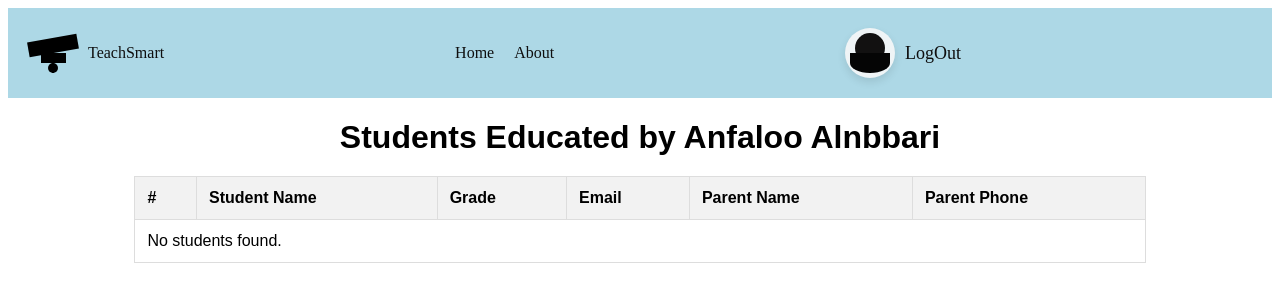
After one commit to EnasJa/TEACH_SMART, a Django app: page /teacher/123454675/students/ in a window 1280 px wide. The commit adds this page. Shown: the top 302 px of the page. Run offline with Django 5.2, Linux system fonts and the light colour scheme; data comes from the database, SQL or seed files in the repository; both versions use the stored data as it was after the commit.

Commit message:
BSPMS2411-44

```diff
--- a/web/tsweb/Templates/login_teacher.html
+++ b/web/tsweb/Templates/login_teacher.html
@@ -87,7 +87,7 @@ login_teacher
 
     .image-container {
         flex: 1;
-        background-image: url('https://i.pinimg.com/originals/1d/e2/8f/1de28fec9c6b888d3c7084f8fd9712e1.jpg');
+        background-image: url('https://i.pinimg.com/736x/3b/ad/9e/3bad9eb58e01cd92272a20b85c1e4141.jpg');
         background-size: contain;
         background-repeat: no-repeat;
         background-position: center;
--- a/web/tsweb/Templates/profile_teacher.html
+++ b/web/tsweb/Templates/profile_teacher.html
@@ -42,7 +42,7 @@
 <head>
     <meta charset="UTF-8">
     <meta name="viewport" content="width=device-width, initial-scale=1.0">
-    <title>teacher Profile</title>
+    <title>Student Profile</title>
 </head>
 <body>
     <h1>Welcome, {{ teacher.first_name }}</h1>
@@ -76,6 +76,10 @@
             </div>
         </aside>
     </section>
+      <!-- Button to view list of students -->
+      <div class="student-list-button">
+        <a href="{% url 'teacher_students_list' teacher.id_number %}" class="btn">View List of Students</a>
+    </div>
 </body>
 </html>
 
--- /dev/null
+++ b/web/tsweb/Templates/teacher_students_list.html
@@ -0,0 +1,113 @@
+<!DOCTYPE html>
+<html lang="en" dir="ltr">
+<head>
+    <meta charset="UTF-8">
+    <meta name="viewport" content="width=device-width, initial-scale=1.0">
+
+    <!-- Link to your CSS file -->
+    {% load static %}
+    <link rel="stylesheet" href="{% static 'css/base.css' %}">
+
+    <title>Teach Smart</title>
+</head>
+<body>
+
+    <header>
+        <div class="logo">
+            <div class="graduation-hat">
+                <div class="hat-top"></div>
+                <div class="hat-base"></div>
+                <div class="hat-tassel"></div>
+            </div>
+            <span>TeachSmart</span>
+        </div>
+        <nav>
+            <ul>
+                <li><a href="/">Home</a></li>
+                <li><a href="home.html#about">About</a></li>
+
+            </ul>
+        </nav>
+        <div class="auth-buttons">
+                <a href="{% url 'logout_student' %}" class="login-button">
+                    <div class="user-icon"></div>
+                    <span class="login-text">LogOut</span>
+                </a>
+        </div>
+        <div class="notification-icon"></div>
+    </header>
+	<main>
+    <div class="container">
+        <h1>Students Educated by {{ teacher.first_name }} {{ teacher.last_name }}</h1>
+        <table>
+            <thead>
+                <tr>
+                    <th>#</th>
+                    <th>Student Name</th>
+                    <th>Grade</th>
+                    <th>Email</th>
+                    <th>Parent Name</th>
+                    <th>Parent Phone</th>
+                </tr>
+            </thead>
+            <tbody>
+                {% for student in students %}
+                    <tr>
+                        <td>{{ forloop.counter }}</td>
+                        <td>{{ student.first_name }} {{ student.last_name }}</td>
+                        <td>{{ student.get_grade_display }}</td>
+                        <td>{{ student.email }}</td>
+                        <td>{{ student.parent_name }}</td>
+                        <td>{{ student.parent_phone }}</td>
+                    </tr>
+                {% empty %}
+                    <tr>
+                        <td colspan="6">No students found.</td>
+                    </tr>
+                {% endfor %}
+            </tbody>
+        </table>
+    </div>
+</main>
+</body>
+<style>
+	.container {
+		width: 80%;
+		margin: 0 auto;
+		font-family: Arial, sans-serif;
+	}
+	h1 {
+		text-align: center;
+		margin-bottom: 20px;
+	}
+	table {
+		width: 100%;
+		border-collapse: collapse;
+		margin-bottom: 20px;
+	}
+	table, th, td {
+		border: 1px solid #ddd;
+	}
+	th, td {
+		padding: 12px;
+		text-align: left;
+	}
+	th {
+		background-color: #f2f2f2;
+	}
+	tr:nth-child(even) {
+		background-color: #f9f9f9;
+	}
+	tr:hover {
+		background-color: #f1f1f1;
+	}
+	td {
+		vertical-align: top;
+	}
+	.empty-row {
+		text-align: center;
+		font-style: italic;
+		color: #999;
+	}
+</style>
+</html>
--- a/web/tsweb/urls.py
+++ b/web/tsweb/urls.py
@@ -7,12 +7,12 @@ urlpatterns = [
   path('',views.home,name='home'),
   path('LogIn/', views.LogIn, name='LogIn'),
   path('logout_student/', views.logout_student, name='logout_student'),
+  path('logout_teacher/', views.logout_teacher, name='logout_teacher'),
   path('student_signup/', views.student_signup, name='student_signup'),
  path('profile_student/', views.profile_student, name='profile_student'),
  path('login_teacher/', views.login_teacher, name='login_teacher'),
  path('profile_teacher/', views.profile_teacher, name='profile_teacher'),
- path('listof_student/', views.listof_student, name='listof_student'),
-
+  path('teacher/<str:id_number>/students/', views.teacher_students_list, name='teacher_students_list'),
   path('login_student/', views.login_student, name='login_student'),
   path('teacher_signup/', views.teacher_signup, name='teacher_signup'),
   path('send/', views.send_message, name='send_message'),
--- a/web/tsweb/views.py
+++ b/web/tsweb/views.py
@@ -5,6 +5,8 @@ from django.contrib.auth.decorators import login_required
 from django.core.exceptions import PermissionDenied
 from django.contrib.auth.hashers import make_password, check_password
 from django.contrib.auth import logout
+from django.shortcuts import render, get_object_or_404
+
 
 
 # Create your views here.
@@ -147,7 +149,7 @@ def login_teacher(request):
                 if check_password(password, teacher.password):
                     messages.success(request, 'Login successful')
                     # Log the user in
-                    request.session['teacher_id'] = teacher.id
+                    request.session['teacher_id'] = teacher.id_number
                     return redirect('profile_teacher')
                 else:
                     messages.error(request, 'Invalid password')
@@ -164,12 +166,29 @@ def login_teacher(request):
     return render(request, 'login_teacher.html', {'form': form})
 
 
-@login_required
-def profile_teacher(request):
-    return render(request, 'profile_teacher.html')
-
-
 def listof_student (request):
     soft=Student.objects.all()
     return render(request,'listof_student.html')
-#  ,{'soft':soft}
+
+# def profile_teacher(request):
+#        return render(request, 'profile_teacher.html',{})
+def profile_teacher(request):
+    teacher_id = request.session.get('teacher_id')
+    if not teacher_id:
+        return redirect('login_teacher')
+    print(teacher_id)
+    try:
+        teacher = Teacher.objects.get(id_number=teacher_id)
+    except Teacher.DoesNotExist:
+        messages.error(request, 'teacher not found')
+        return redirect('login_teacher')
+    return render(request, 'profile_teacher.html', {'teacher': teacher})
+
+def logout_teacher(request):
+    return render(request, 'home.html')
+
+
+def teacher_students_list(request, id_number):
+    teacher = get_object_or_404(Teacher, id_number=id_number)
+    students = Student.objects.filter(grade=teacher.classes).distinct()
+    return render(request, 'teacher_students_list.html', {'teacher': teacher, 'students': students})
```
Also changed, not shown: web/tsweb/Templates/listof_student.html (deleted, +0 -66 lines), web/db.sqlite3.
